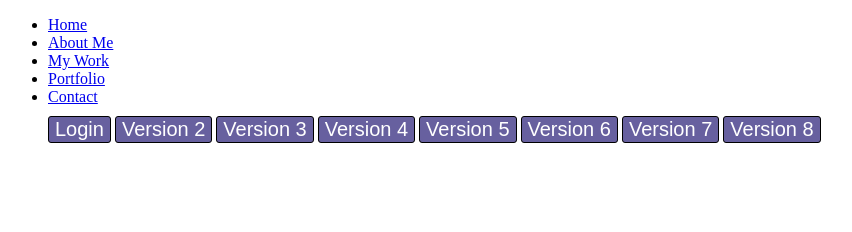
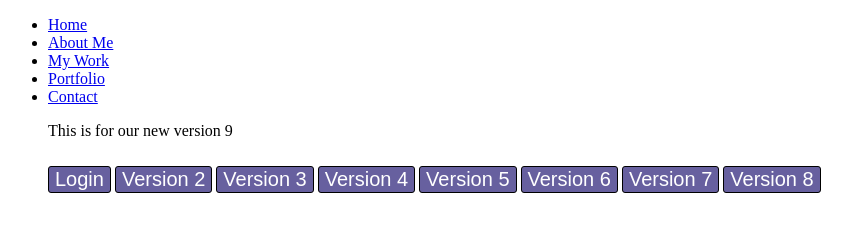
Before and after one commit to twoyungforever/git-practice-session, a plain HTML site: page index.html in a window 1280 px wide. Shown: the whole page, without its empty margins (0-852 px from the left). Drawn offline with Linux system fonts and the light colour scheme.

Commit message:
Version 10

```diff
--- a/index.html
+++ b/index.html
@@ -37,6 +37,7 @@
             <li>
               <a href="#"> Contact </a>
             </li>
+            <p> This is for our new version 9 </p>
             <button class="btns"> Login </button>
             <button class="btns"> Version 2 </button>
             <button class="btns"> Version 3 </button>
```
